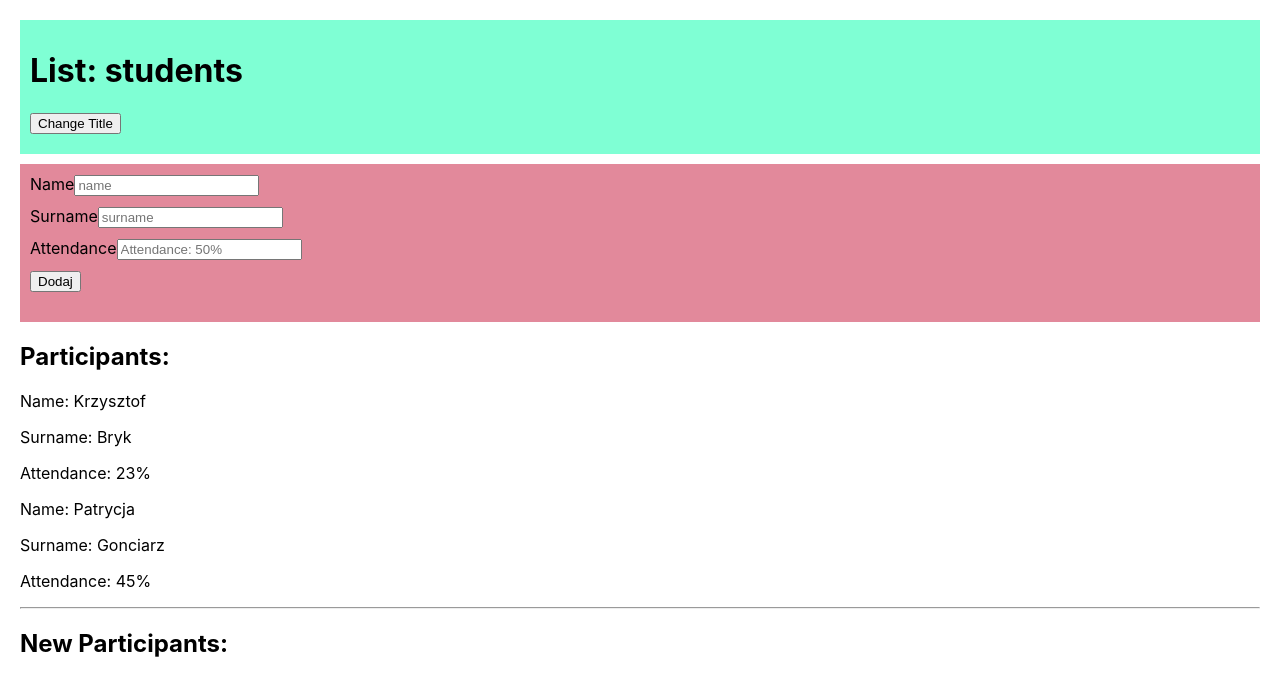
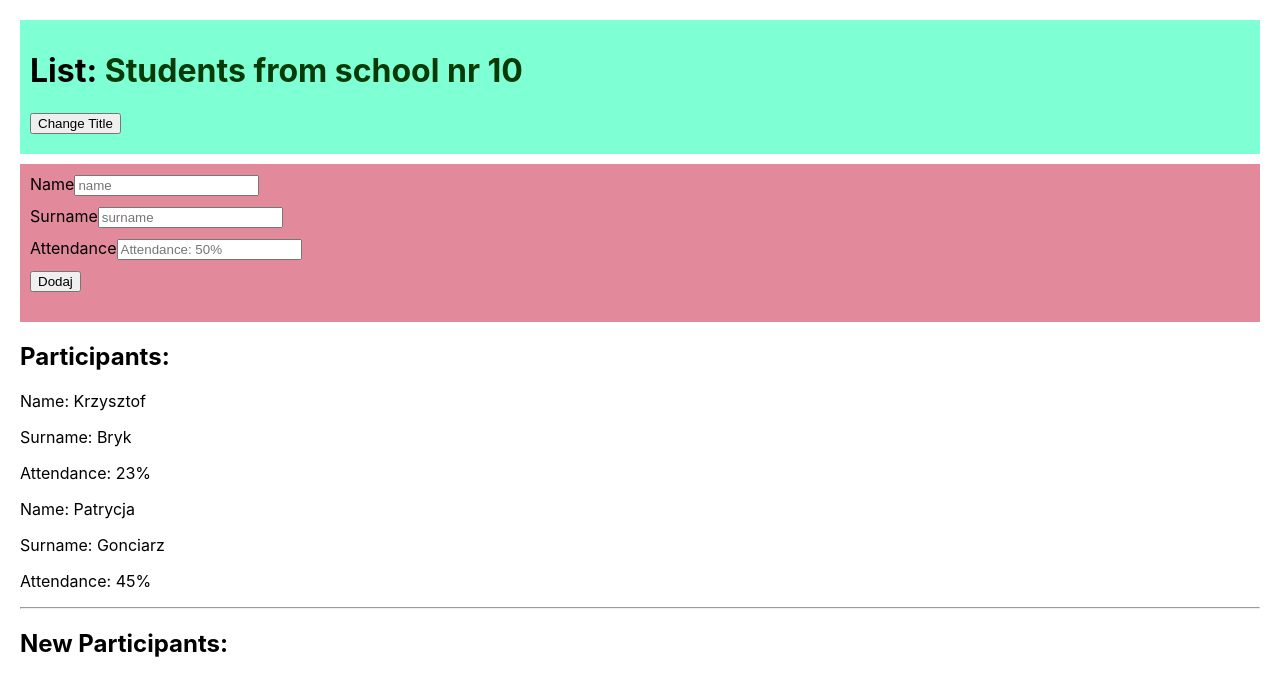
Before and after one commit to CarolinaFledgling/school-list-react-study, a React (Create React App) app: page / in a window 1280 px wide. Shown: the top 696 px of the page. Built offline with nearby package versions, Linux system fonts and the light colour scheme.

Commit message:
fix bug with chaniging title in heading

```diff
--- a/src/components/ChangeTitleButton/ChangeTitleButton.js
+++ b/src/components/ChangeTitleButton/ChangeTitleButton.js
@@ -1,7 +1,7 @@
 import React from 'react'
 
-export default function ChangeTitleButton() {
+export default function ChangeTitleButton({ onChangeTitle }) {
     return (
-        <button>Change Title</button>
+        <button onClick={onChangeTitle}>Change Title</button>
     )
 }
--- a/src/components/Heading/Heading.css
+++ b/src/components/Heading/Heading.css
@@ -2,3 +2,7 @@
    background-color: aquamarine;
    padding:10px;
 }
+
+.heading-title{
+   color:rgb(6, 58, 6);
+}
--- a/src/components/Heading/Heading.js
+++ b/src/components/Heading/Heading.js
@@ -4,25 +4,18 @@ import './Heading.css'
 
 export default function Heading(props) {
 
-    //  zapytać sie dlaczego to tutaj nie działa
-
-    // const [valueTitle, setValueTitle] = useState('students')
-
-    // const handlerChangeTitle = () => {
-    //     setValueTitle('teachers')
-    // }
+    const [titleList, setTitleList] = useState('Students from school nr 10')
 
 
-    //
+    const handleChangeTitle = () => {
+        setTitleList('No Students title')
+    }
 
-    const handleChange = () => {
-        props.handlerChangeTitle()
-    }
 
     return (
         <div className='heading-content'>
-            <h1>List: {props.valueTitle} </h1>
-            <ChangeTitleButton onClick={handleChange} />
+            <h1>List: <span className='heading-title'>{titleList}</span> </h1>
+            <ChangeTitleButton onChangeTitle={handleChangeTitle} />
 
         </div>
     )
--- a/src/components/UserList/UserList.js
+++ b/src/components/UserList/UserList.js
@@ -19,24 +19,11 @@ const UserList = (props) => {
     const [studentDetails, setStudentDetails] = useState([])
 
 
-    // Heading
-    // zapytac sie gdzie powinnam ustawic stan np chce po kliknieciu zmienić tytuł?
-
-    const [valueTitle, setValueTitle] = useState('students')
-
-    const handlerChangeTitle = () => {
-        console.log('działa')
-        setValueTitle('teachers')
-    }
-
 
 
     return (
         <div>
-            {/* <h1>list: {valueTitle}</h1>
-            <button onClick={handlerChangeTitle}>change</button> */}
-
-            <Heading valueTitle={valueTitle} handlerChangeTitle={handlerChangeTitle} />
+            <Heading />
             <Form
                 inputNameText={inputNameText}
                 studentDetails={studentDetails}
```
